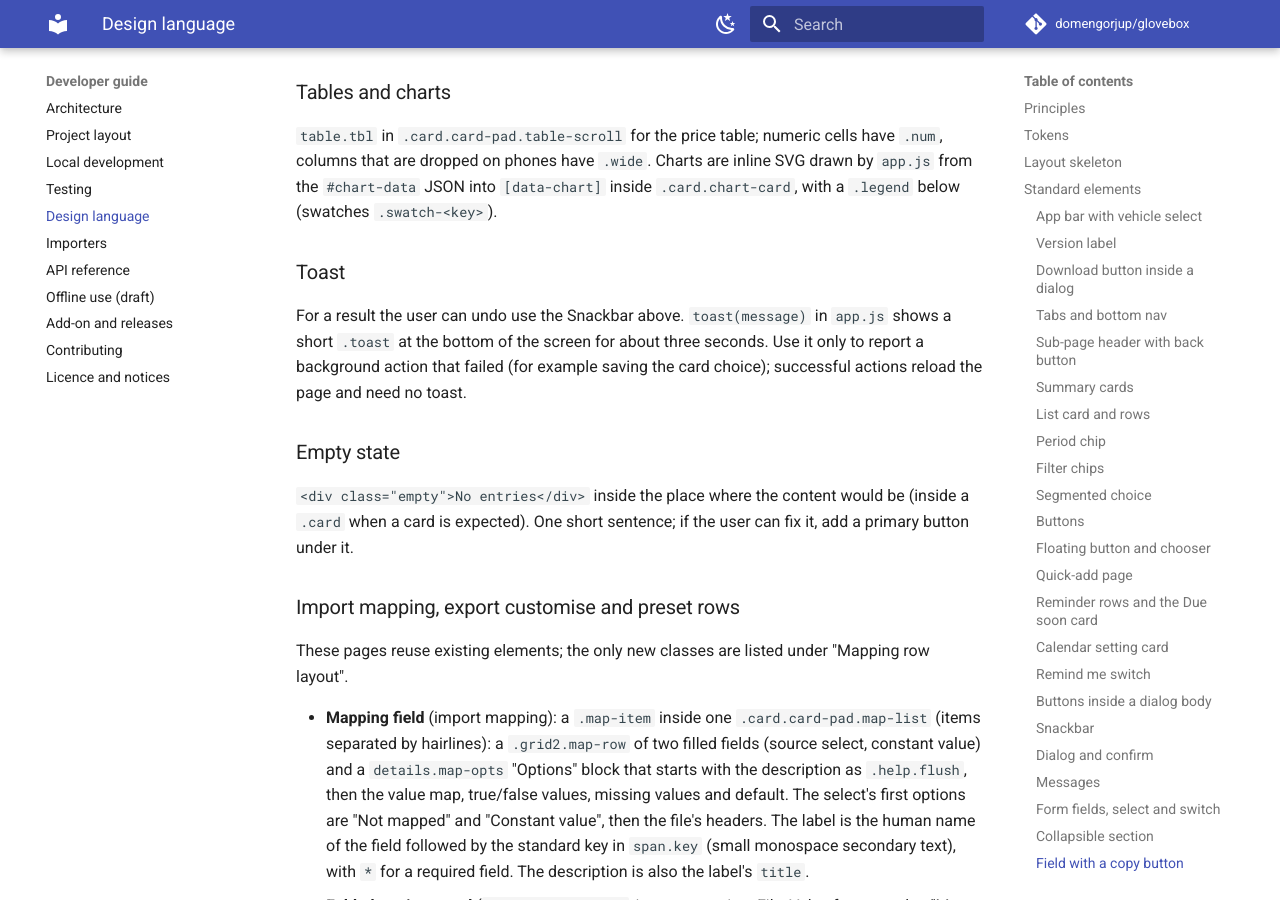
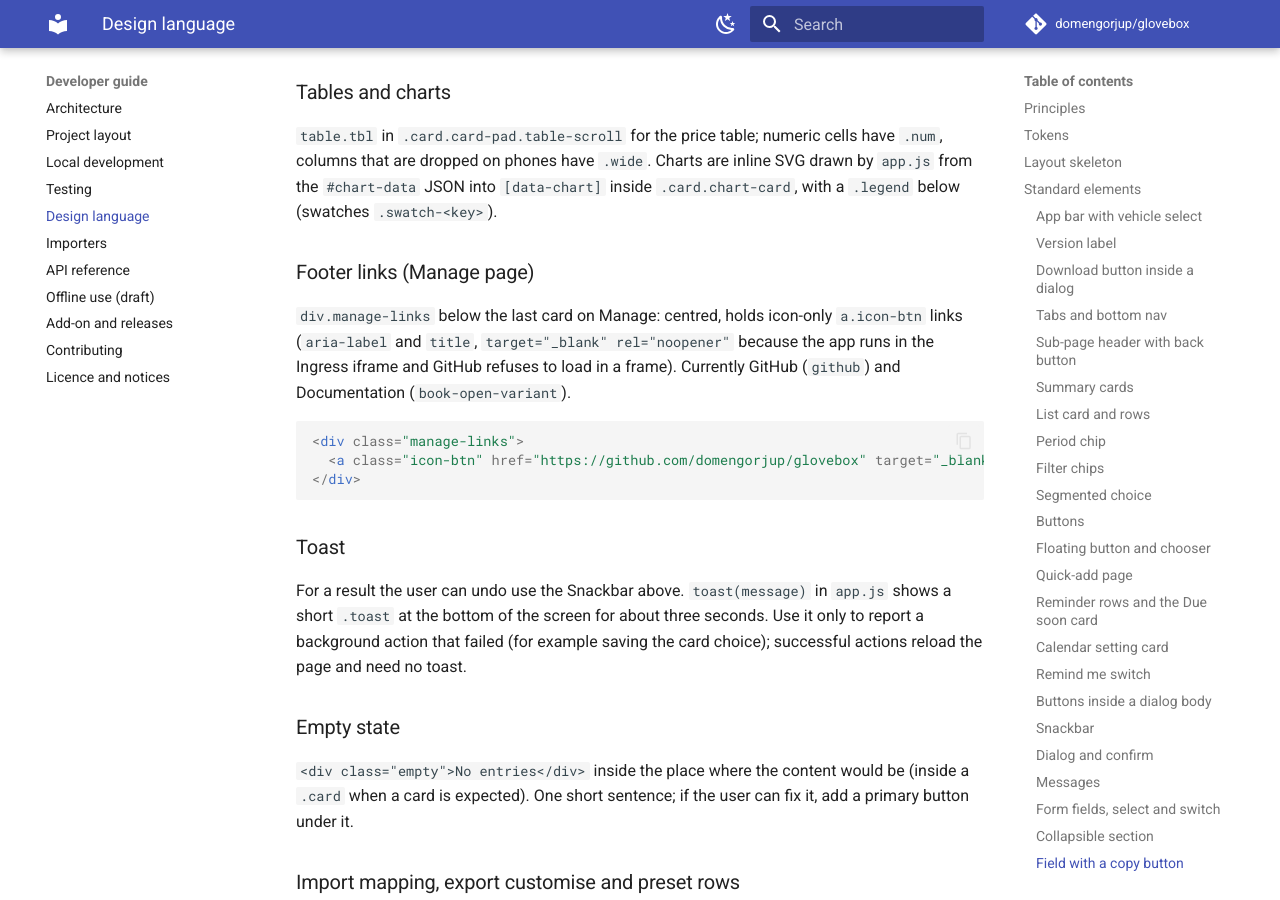
Before and after one commit to domengorjup/glovebox, an MkDocs documentation site: the page built from docs/dev/design.md, in a window 1280 px wide and 900 px high, scrolled down 9799 px. Built offline with MkDocs 1.6.1 and Material for MkDocs 9.7.7, drawn with Linux system fonts in a browser that asks for light colours; comment, search, counter and statistics services are not loaded.

Commit message:
GitHub and documentation links on the Manage page

````diff
--- a/docs/dev/design.md
+++ b/docs/dev/design.md
@@ -245,6 +245,16 @@ A text field whose value is often copied (the VIN) gets `copy=True` in the `fiel
 
 `table.tbl` in `.card.card-pad.table-scroll` for the price table; numeric cells have `.num`, columns that are dropped on phones have `.wide`. Charts are inline SVG drawn by `app.js` from the `#chart-data` JSON into `[data-chart]` inside `.card.chart-card`, with a `.legend` below (swatches `.swatch-<key>`).
 
+### Footer links (Manage page)
+
+`div.manage-links` below the last card on Manage: centred, holds icon-only `a.icon-btn` links (`aria-label` and `title`, `target="_blank" rel="noopener"` because the app runs in the Ingress iframe and GitHub refuses to load in a frame). Currently GitHub (`github`) and Documentation (`book-open-variant`).
+
+```html
+<div class="manage-links">
+  <a class="icon-btn" href="https://github.com/domengorjup/glovebox" target="_blank" rel="noopener" aria-label="Glovebox on GitHub" title="Glovebox on GitHub">{{ icon('github', 24) }}</a>
+</div>
+```
+
 ### Toast
 
 For a result the user can undo use the Snackbar above. `toast(message)` in `app.js` shows a short `.toast` at the bottom of the screen for about three seconds. Use it only to report a background action that failed (for example saving the card choice); successful actions reload the page and need no toast.
--- a/src/glovebox/web/static/app.css
+++ b/src/glovebox/web/static/app.css
@@ -550,3 +550,6 @@
 
 /* Fuel type read from the vehicle, shown in the Litres label (not editable). */
 .field label .fuel-type { font-weight: 500; }
+
+/* Manage page footer links */
+.manage-links { display: flex; justify-content: center; gap: 8px; margin: 24px 0 8px; }
--- a/src/glovebox/web/templates/manage.html
+++ b/src/glovebox/web/templates/manage.html
@@ -27,4 +27,8 @@
   {{ item('/export', 'download', 'Export', 'Standard CSV, Fuelly-compatible CSV or full backup') }}
   {{ item('/presets', 'tune-variant', 'Presets', 'Column mappings for import and export') }}
 </div>
+<div class="manage-links">
+  <a class="icon-btn" href="https://github.com/domengorjup/glovebox" target="_blank" rel="noopener" aria-label="Glovebox on GitHub" title="Glovebox on GitHub">{{ icon('github', 24) }}</a>
+  <a class="icon-btn" href="https://domengorjup.github.io/glovebox/" target="_blank" rel="noopener" aria-label="Documentation" title="Documentation">{{ icon('book-open-variant', 24) }}</a>
+</div>
 {% endblock %}
````
Also changed, not shown: src/glovebox/web/static/icons.svg, 1 other file.
